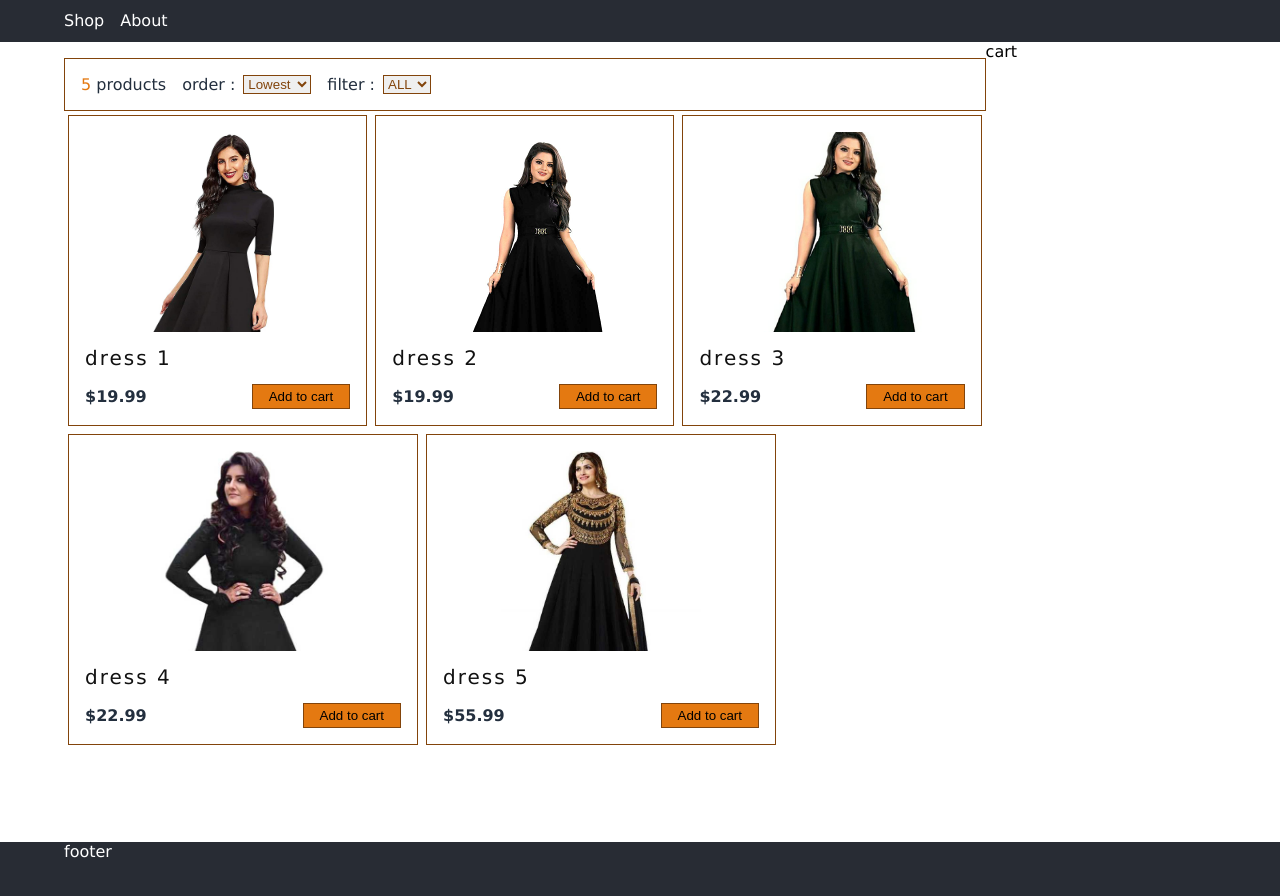
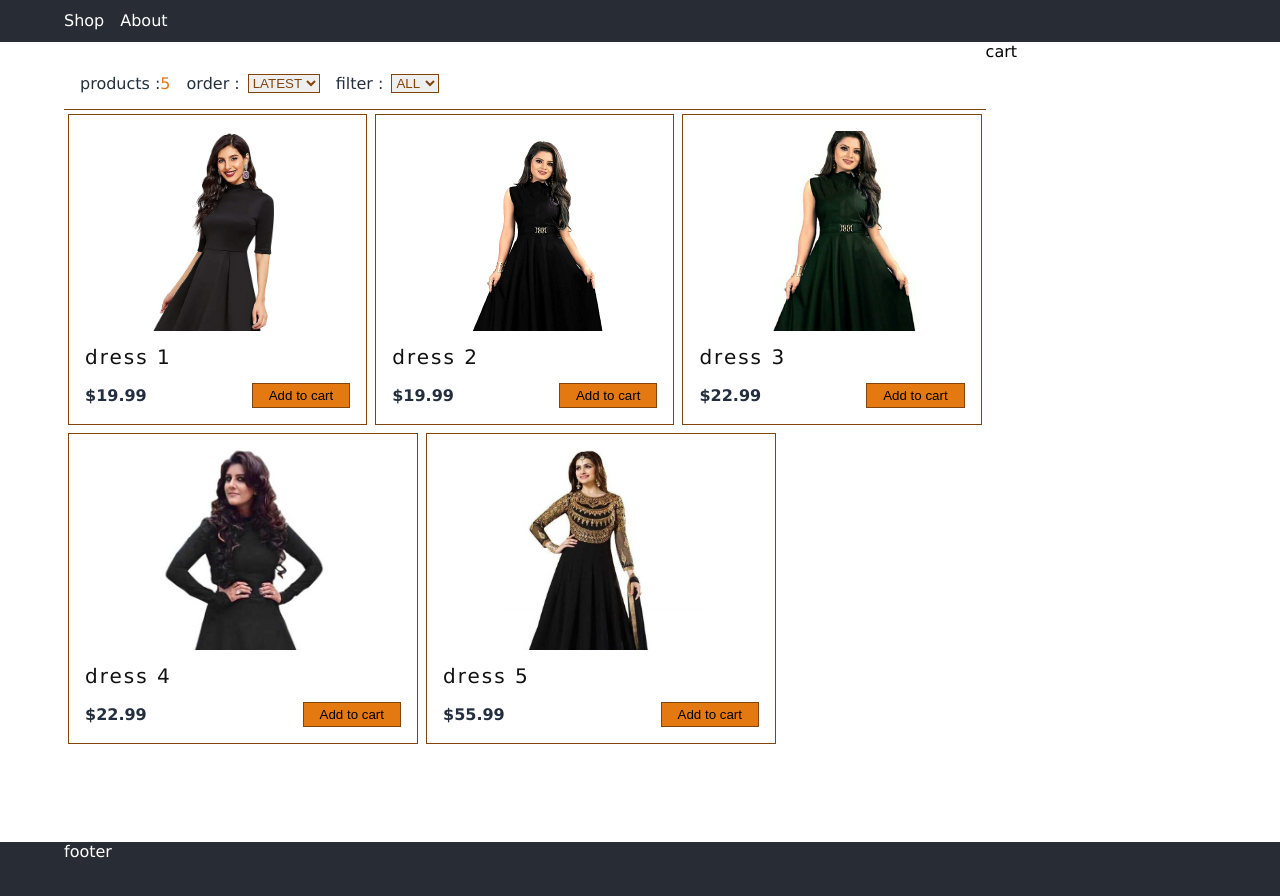
Before and after one commit to Saidfatah/REACT-REDUX-shoping-cart, a React (Create React App) app: page / in a window 1280 px wide. Shown: the top 896 px of the page. Built offline with nearby package versions, Linux system fonts and the light colour scheme.

Commit message:
style changes

```diff
--- a/src/Components/Products/FilterBar.js
+++ b/src/Components/Products/FilterBar.js
@@ -11,7 +11,9 @@ const FilterBar=({setproductsToDisplay,products})=> {
         orderProducts = products.slice().sort((a,b)=>(
             sortOrder =="LOWEST"
             ?((a.price > b.price) ?1:-1)
-            :((a.price < b.price) ?1:-1)
+            : sortOrder =="HIGHEST"
+                 ?((a.price < b.price) ?1:-1)
+                 :1
         ))
 
         setproductsToDisplay(orderProducts)
@@ -28,10 +30,11 @@ const FilterBar=({setproductsToDisplay,products})=> {
 
     return (
     <div className="products__filter">
-        <p className="products__count"><span>{products.length}</span> products</p>
+        <p className="products__count">products :<span>{products.length}</span></p>
         <div className="products__filter__group">
             <p>order :</p>
             <select onChange={orderByPrice}>
+                <option value="LATEST">LATEST </option>
                 <option value="LOWEST">Lowest </option>
                 <option value="HIGHEST">Highest </option>
             </select>
--- a/src/Style/App.css
+++ b/src/Style/App.css
@@ -45,6 +45,7 @@ ul{list-style: none;}
 
 .btn{
   padding: .25rem 1rem;
+  cursor:pointer;
   background-color: var(--colorPrimary);
   border: 1px solid var(--colorPrimaryDark) ;
   transition:all 1s cubic-bezier(0.165, 0.84, 0.44, 1);
@@ -82,7 +83,7 @@ flex: 4;
   display: flex;
   padding: 1rem 1rem;
   margin-top: 1rem;
-  border:1px solid  var(--colorPrimaryDark);
+  border-bottom:1px solid  var(--colorPrimaryDark);
 }
 .products__count{
    margin-right: 1rem;
```
